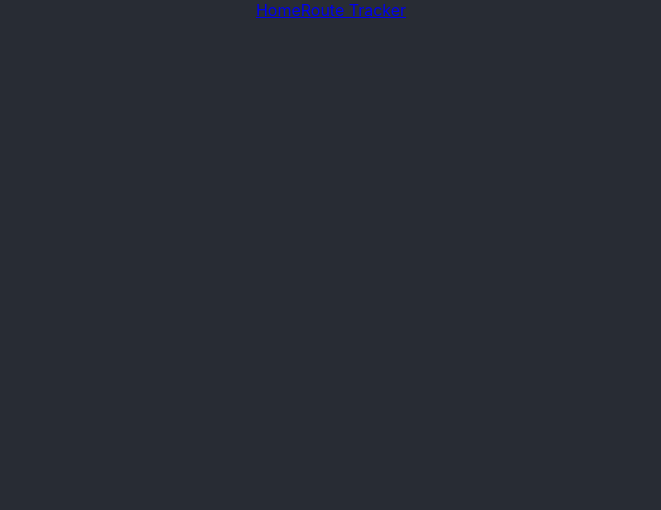
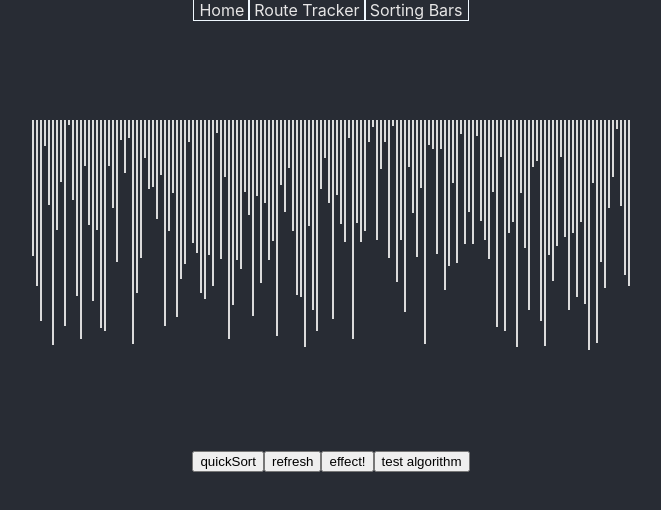
Before and after one commit to luxleo/algorithm_project, a React (Create React App) app: page /sorting-bars in a window 1280 px wide. Before the commit this address had no page. Shown: the top 510 px of the page, without its empty margins (309-970 px from the left). Built offline with nearby package versions, Linux system fonts and the light colour scheme.

Commit message:
navbar micro update before deploying on netlify

```diff
--- a/src/App.js
+++ b/src/App.js
@@ -9,16 +9,29 @@ function App() {
 			<header className="App-header"></header>
 			<BrowserRouter>
 				<div className="navBar">
+					<div>
 						<Link to="Home" className="navlink">
 							Home
 						</Link>
+					</div>
+					<div>
 						<Link to="route-tracker" className="navlink">
 							Route Tracker
 						</Link>
 					</div>
+					<div>
+						<Link
+							to="sorting-bars"
+							className="navlink"
+							element={<SortingBars />}
+						>
+							Sorting Bars
+						</Link>
+					</div>
+				</div>
 				<Routes>
 					<Route path="route-tracker" element={<RouteTracker />} />
-					<Route path="/" element={<SortingBars />} />
+					<Route path="sorting-bars" element={<SortingBars />} />
 				</Routes>
 			</BrowserRouter>
 		</div>
--- a/src/App.scss
+++ b/src/App.scss
@@ -3,10 +3,14 @@
 	background-color: #282c34;
 	color: aliceblue;
 	min-height: 100vh;
-	&.navBar {
+	.navBar {
 		display: flex;
 		justify-content: center;
-		&.navlink {
+		flex-direction: row;
+		div {
+			outline: 1px solid;
+		}
+		.navlink {
 			color: rgb(231, 230, 230);
 			text-decoration: none;
 			padding: 0 5px;
--- a/src/RouteTracker/RouteTracker.scss
+++ b/src/RouteTracker/RouteTracker.scss
@@ -1,5 +1,8 @@
 .button-container {
 	display: flex;
+	margin-top: 20px;
+	flex-direction: row;
+	justify-content: center;
 }
 .graph {
 	margin: 100px 0 0;
--- a/src/SortingBars/SortingBars.js
+++ b/src/SortingBars/SortingBars.js
@@ -2,7 +2,7 @@ import React, { useState, useEffect, useCallback } from 'react';
 import './SortingBars.scss';
 import { getQuickSortSequence } from '../algorithms/sorting';
 const processing_speed = 1;
-const number_of_bars = 250;
+const number_of_bars = 150;
 const initial_color = 'rgb(219, 219, 219)';
 const randomIntFromRange = (min, max) => {
 	return Math.floor(Math.random() * (max - min + 1) + min);
@@ -18,6 +18,7 @@ function arraysAreEqual(arrayOne, arrayTwo) {
 }
 const SortingBars = () => {
 	const [bars, setbars] = useState([]);
+	const [isSortDone, setisSortDone] = useState(false);
 	const createBars = useCallback(() => {
 		const arr = [];
 		for (let i = 0; i < number_of_bars; i++) {
@@ -26,6 +27,7 @@ const SortingBars = () => {
 		setbars(arr);
 	}, []);
 	useEffect(() => createBars(), []);
+
 	const quickSort = useCallback(() => {
 		const processArr = getQuickSortSequence(bars);
 		for (let i = 0; i < processArr.length; i++) {
@@ -40,16 +42,33 @@ const SortingBars = () => {
 					barTwoStyle.height = `${twoHeight}px`;
 					barOneStyle.backgroundColor = 'rgb(85, 148, 199)';
 					barTwoStyle.backgroundColor = 'rgb(85, 148, 199)';
-				}, i * 4);
+				}, i * 3);
 			} else {
 				const [targetIdx] = processArr[i];
 				const barStyle = targetBars[targetIdx].style;
 				setTimeout(() => {
 					barStyle.backgroundColor = 'blue';
 				}, i * 2);
+				setTimeout(() => {
+					barStyle.backgroundColor = 'rgb(85, 148, 199)';
+				}, i * 4);
 			}
 		}
 	}, [bars]);
+	const makePostEffect = () => {
+		const postTargetBar = document.getElementsByClassName('bar');
+		for (let i = 0; i < postTargetBar.length; i++) {
+			setTimeout(() => {
+				postTargetBar[i].className = 'bar bar-completed';
+			}, i * 10);
+		}
+	};
+	const undoClassName = () => {
+		const targetClass = document.getElementsByClassName('bar bar-completed');
+		for (let i = 0; i < targetClass.length; i++) {
+			targetClass[i].className = 'bar';
+		}
+	};
 	const testSortingAlgorithm = () => {
 		for (let i = 0; i < 100; i++) {
 			const array = [];
@@ -68,7 +87,7 @@ const SortingBars = () => {
 				{bars.map((value, idx) => (
 					<div
 						key={idx}
-						className="bar"
+						className={isSortDone ? 'bar bar-completed' : 'bar'}
 						style={{
 							backgroundColor: initial_color,
 							height: `${value}px`,
@@ -79,6 +98,7 @@ const SortingBars = () => {
 			<div>
 				<button onClick={quickSort}>quickSort</button>
 				<button onClick={createBars}>refresh</button>
+				<button onClick={() => makePostEffect()}>effect!</button>
 				<button onClick={() => testSortingAlgorithm()}>test algorithm</button>
 			</div>
 		</>
--- a/src/SortingBars/SortingBars.scss
+++ b/src/SortingBars/SortingBars.scss
@@ -1,11 +1,68 @@
+@mixin animation(
+	$name,
+	$duration,
+	$timing-funtion,
+	$delay,
+	$direction,
+	$iteration-count,
+	$fill-mode,
+	$play-state
+) {
+	animation-name: $name;
+	animation-duration: $duration;
+	animation-timing-function: $timing-funtion;
+	animation-delay: $delay;
+	animation-direction: $direction;
+	animation-iteration-count: $iteration-count;
+	animation-fill-mode: $fill-mode;
+	animation-play-state: $play-state;
+}
+@mixin keyframe($animation-name) {
+	@keyframes #{$animation-name} {
+		@content;
+	}
+}
+@include keyframe(sortedAnimation) {
+	0% {
+		background-color: rgb(219, 219, 219);
+	}
+	5% {
+		transform: scale(0.4);
+		background-color: rgb(200, 32, 20);
+		border-radius: 100%;
+	}
+	50% {
+		background-color: rgb(207, 128, 63);
+	}
+	75% {
+		transform: scale(1.1);
+		background-color: rgb(228, 216, 107);
+	}
+	100% {
+		transform: scale(1);
+		background-color: rgb(246, 198, 135);
+	}
+}
 .container {
 	margin: 100px auto;
 	display: flex;
 	justify-content: center;
 	flex-direction: row;
-	.bar {
-		width: 2px;
-		display: inline-block;
-		margin: 0 1px;
+}
+.bar {
+	width: 2px;
+	display: inline-block;
+	margin: 0 1px;
+	&.bar-completed {
+		@include animation(
+			sortedAnimation,
+			1s,
+			ease-out,
+			0,
+			alternate,
+			2,
+			forwards,
+			running
+		);
 	}
 }
```
Lines whose indentation alone changed are shown as unchanged.
